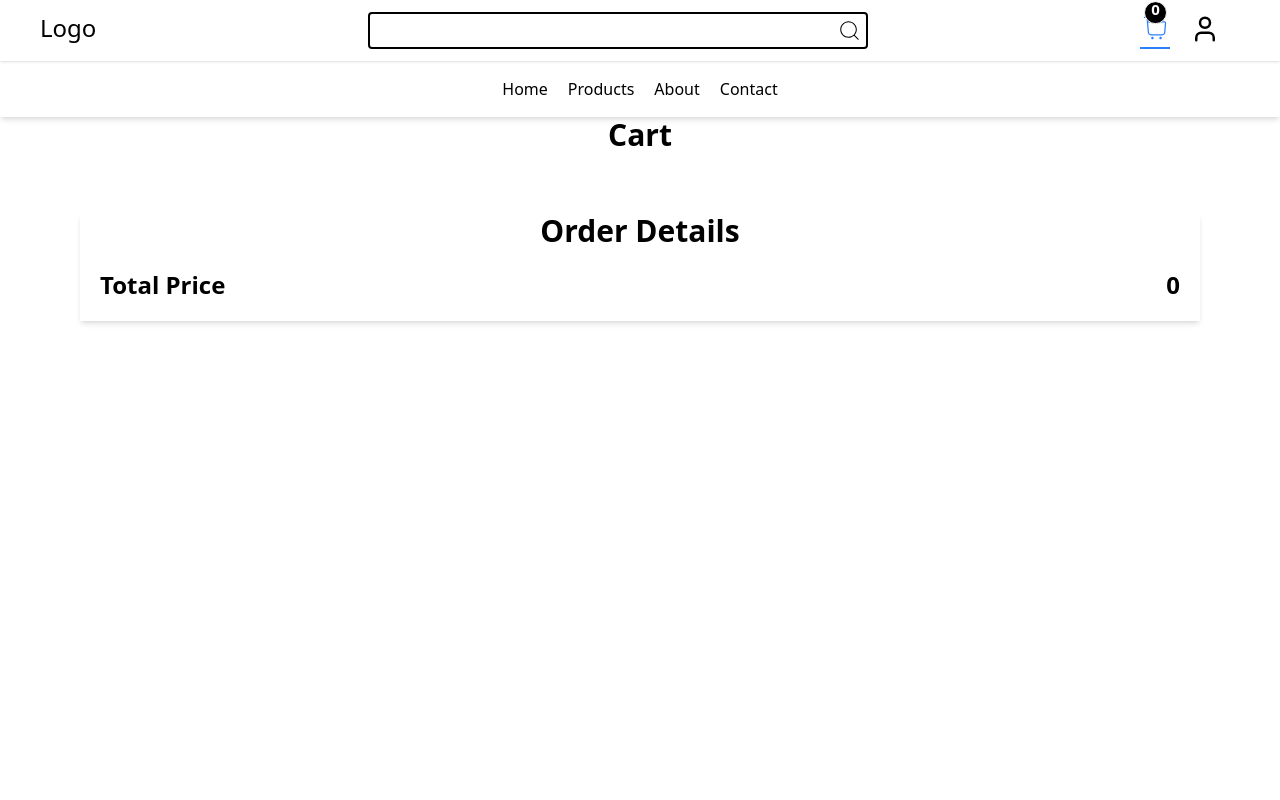
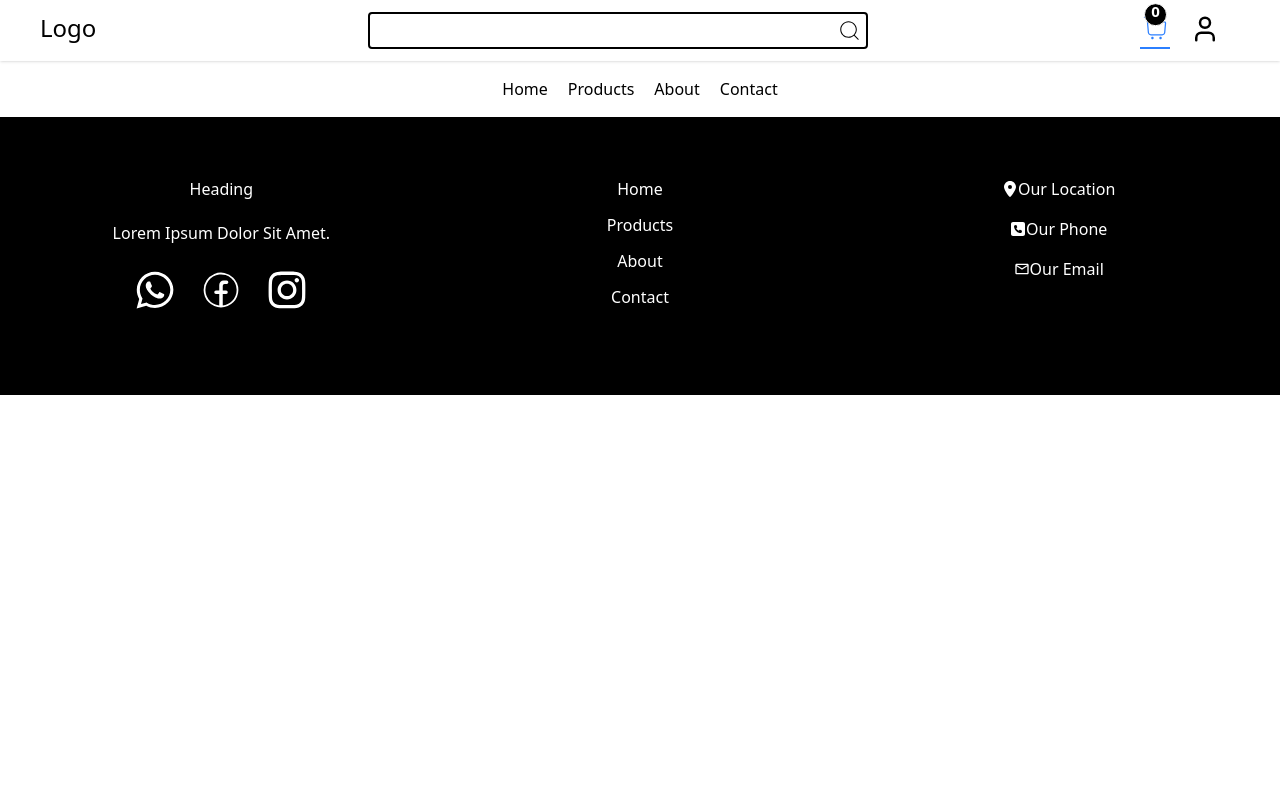
Before and after one commit to kumarmurugan1218/Ecommerce2, a React (Vite) app: page /Cart in a window 1280 px wide. Shown: the top 800 px of the page. Built offline with nearby package versions, Linux system fonts and the light colour scheme; a web font is replaced by a local one.

Commit message:
♻️ Updated Weather App code

```diff
--- a/src/App.jsx
+++ b/src/App.jsx
@@ -21,7 +21,7 @@ const App = () => {
     <BrowserRouter>
         <Header/>
         <Routes>
-          <Route path='/' element={<Layout/>}>
+          <Route path='Ecommerce2/' element={<Layout/>}>
             <Route  index element={ <Home/>}/>
             <Route path='About' element={<About/>}/>
             <Route path='product' element={<Product/>}/>
```
